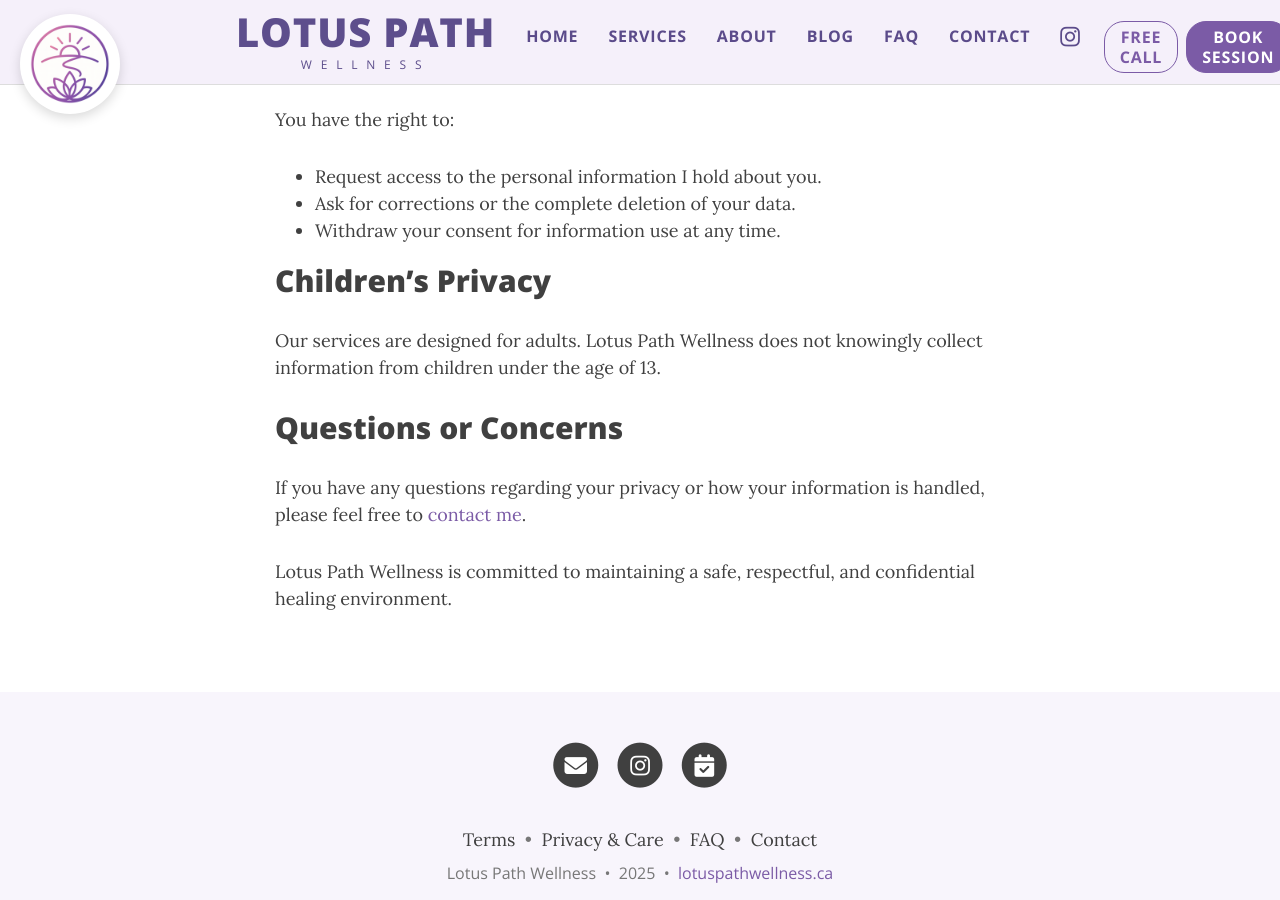
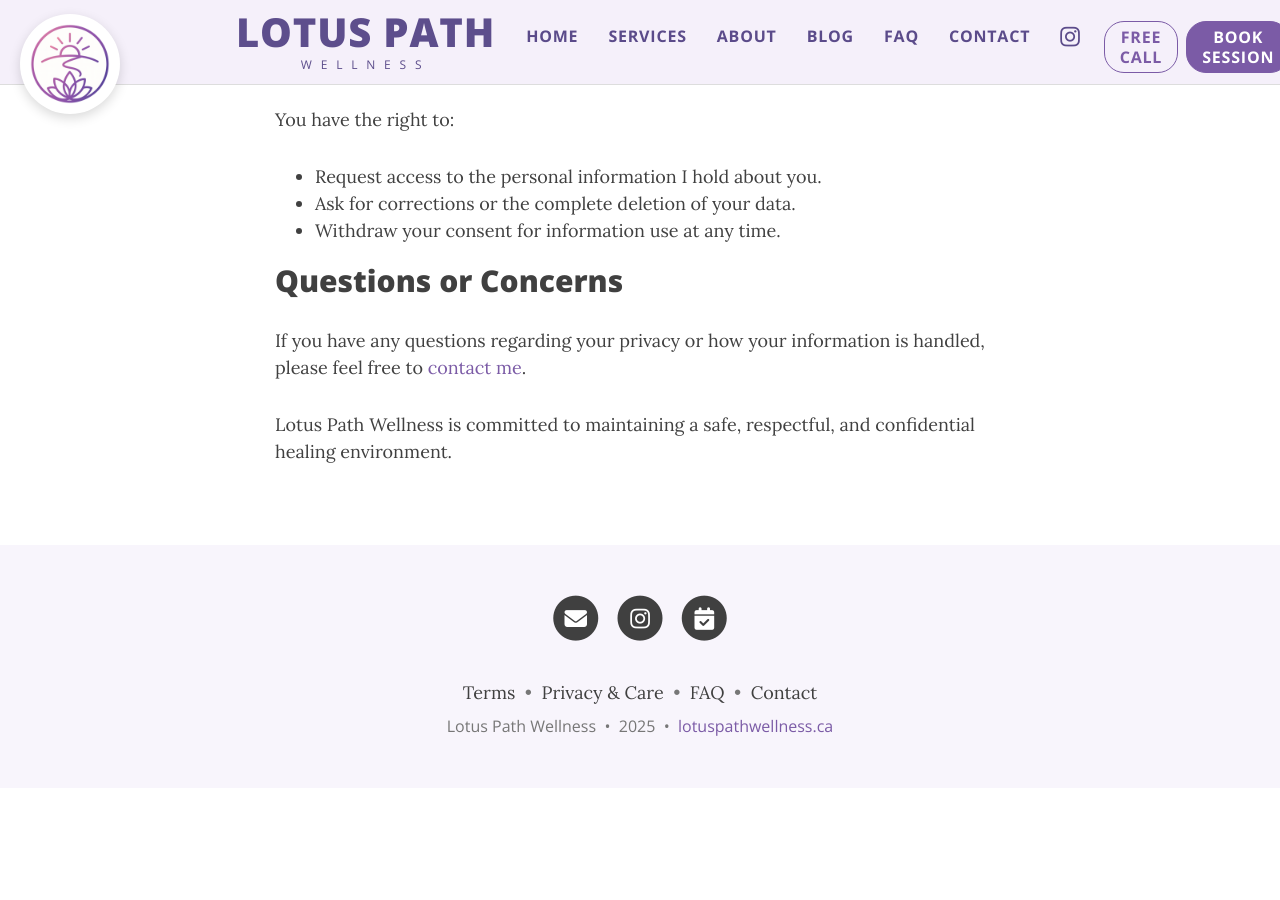
Before and after one commit to lotuspathwellness/lotuspathwellness.github.io, a Jekyll site: the page built from privacy.md, in a window 1280 px wide and 900 px high, scrolled down 1501 px. Built offline with Jekyll 4.4.1, drawn with Linux system fonts in a browser that asks for light colours; after the commit the page ends 2289 px from its top, so only the background shows below that.

```diff
--- a/privacy.md
+++ b/privacy.md
@@ -37,10 +37,6 @@ You have the right to:
 - Ask for corrections or the complete deletion of your data.
 - Withdraw your consent for information use at any time.
 
-## Children's Privacy
-
-Our services are designed for adults. Lotus Path Wellness does not knowingly collect information from children under the age of 13.
-
 ## Questions or Concerns
 
 If you have any questions regarding your privacy or how your information is handled, please feel free to [contact me](/contact).
```
Also changed, not shown: assets/js/particles.js (+11 -1 lines), 2 other files.
